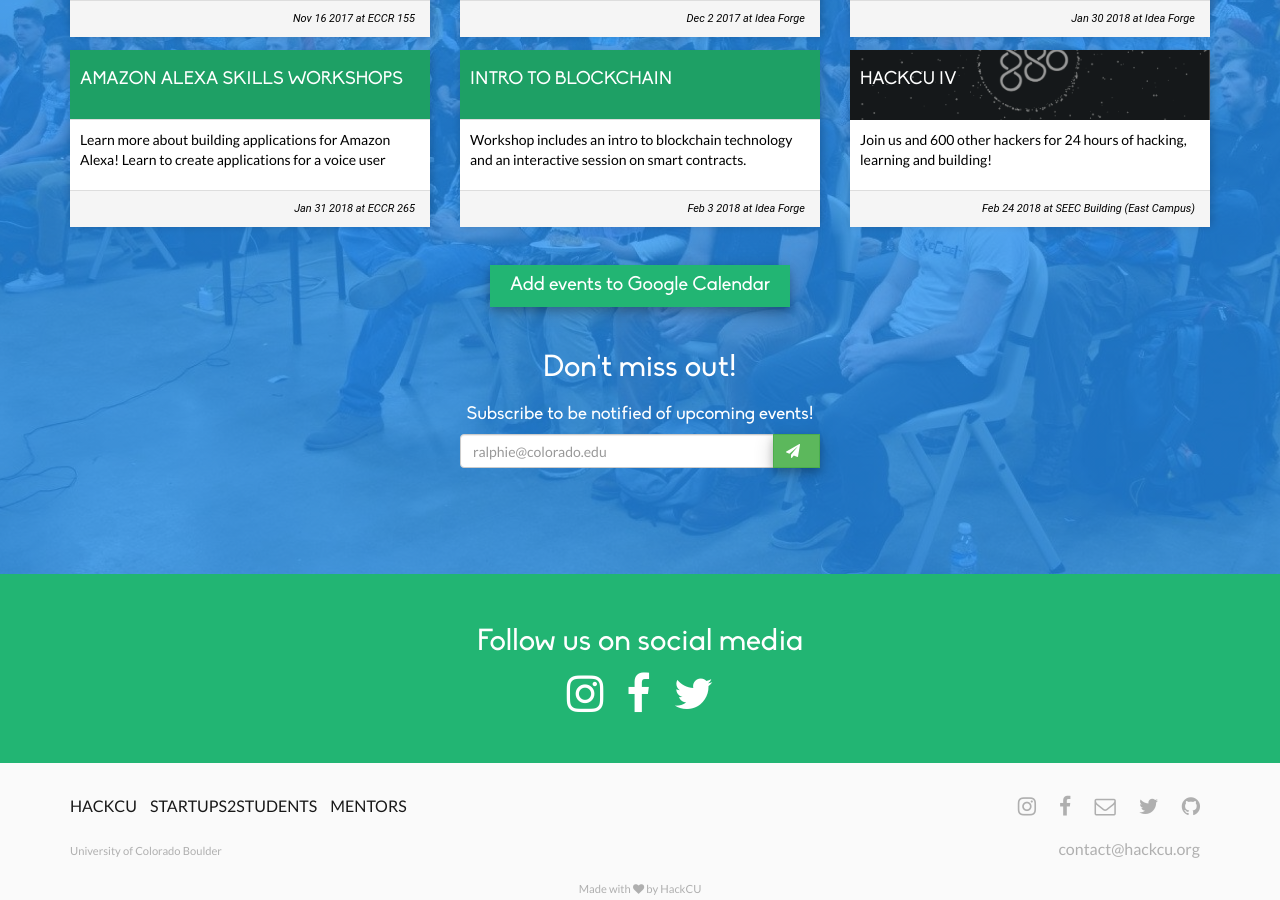
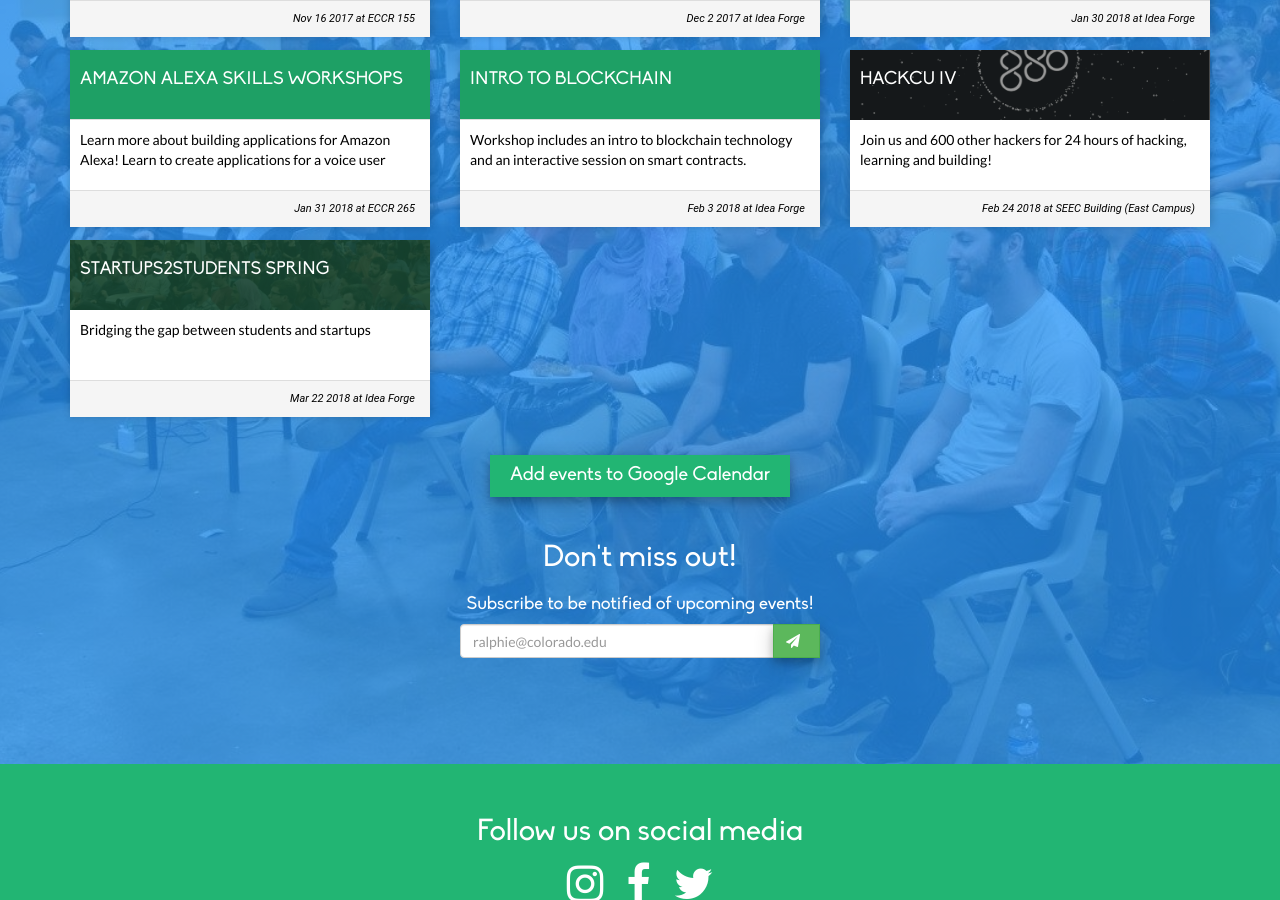
Before and after one commit to casassg/events-landing, a Jekyll site: the page built from index.md, in a window 1280 px wide and 900 px high, scrolled down 1202 px. Built offline with Jekyll 4.4.1, drawn with Linux system fonts in a browser that asks for light colours; nearby versions of some CDN libraries.

Commit message:
Added s2s spring edition to events.yml

```diff
--- a/_data/events.yml
+++ b/_data/events.yml
@@ -65,3 +65,11 @@
   image-url: assets/img/hackcu4.png
   line: Join us and 600 other hackers for 24 hours of hacking, learning and building!
   url: https://hackcu.org
+
+- name: Startups2Students Spring
+  image-url: assets/img/startups2students.png
+  line: Bridging the gap between students and startups
+  date: 2018-3-22 6:00 PM
+  end-date: 2018-3-22 8:00 PM
+  location: Idea Forge
+  url: http://startups2students.org
```
